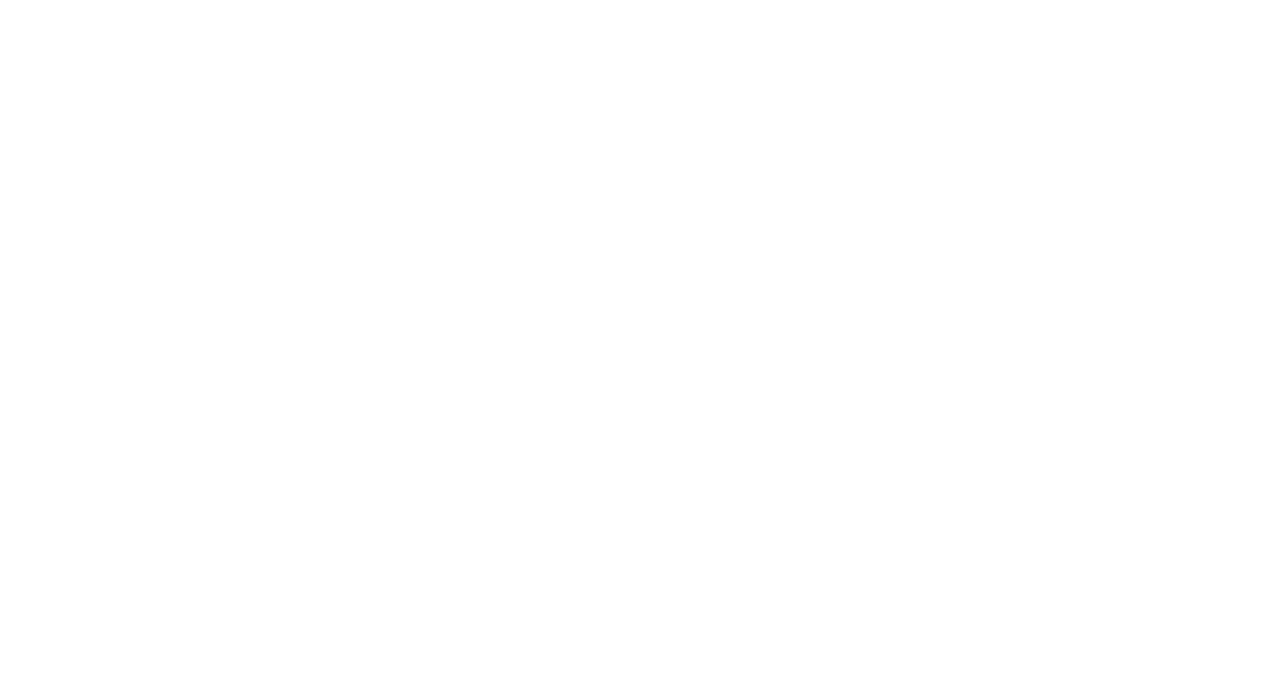
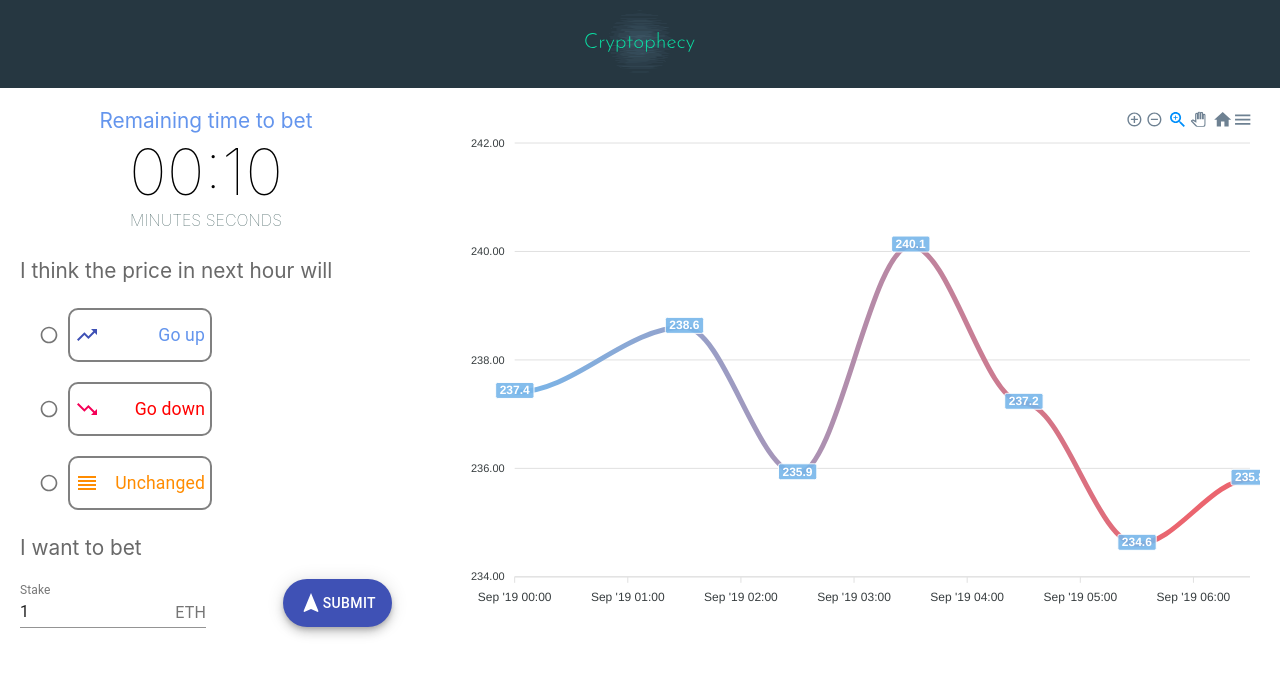
Before and after one commit to pppeiie/Weather_Holy_Wars, a React (Create React App) app in the folder frontend/: page / in a window 1280 px wide. Shown: the top 676 px of the page. Built offline with nearby package versions, Linux system fonts and the light colour scheme.

Commit message:
feat: implement price chart component

```diff
--- a/frontend/package.json
+++ b/frontend/package.json
@@ -11,6 +11,7 @@
     "apexcharts": "^3.19.3",
     "react": "^16.13.1",
     "react-apexcharts": "^1.3.7",
+    "react-countdown": "^2.2.1",
     "react-dom": "^16.13.1",
     "react-redux": "^7.2.0",
     "react-router-dom": "^5.2.0",
@@ -19,7 +20,8 @@
     "redux-logger": "^3.0.6",
     "redux-saga": "^1.1.3",
     "redux-thunk": "^2.3.0",
-    "reselect": "^4.0.0"
+    "reselect": "^4.0.0",
+    "styled-components": "^5.1.1"
   },
   "scripts": {
     "start": "react-scripts start",
--- a/frontend/src/App.js
+++ b/frontend/src/App.js
@@ -1,9 +1,17 @@
 import React from 'react';
+
+import Header from './components/header/header.component';
+import HomePage from './pages/homepage/homepage.component';
 
 import './App.css';
 
 function App() {
-  return <div className='App'></div>;
+  return (
+    <div className='App'>
+      <Header />
+      <HomePage />
+    </div>
+  );
 }
 
 export default App;
--- /dev/null
+++ b/frontend/src/components/price-chart/price-chart.component.jsx
@@ -0,0 +1,111 @@
+import React, { useState, useEffect } from 'react';
+
+import Chart from 'react-apexcharts';
+
+import { PriceChartContainer } from './price-chart.styles';
+
+const PriceChart = () => {
+  const initialOptions = {
+    chart: {
+      id: 'price-chart',
+      zoom: {
+        type: 'x',
+        enabled: true
+      }
+    },
+    colors: ['#77B6EA'],
+    dataLabels: {
+      enabled: true
+    },
+    stroke: {
+      curve: 'smooth'
+    },
+    title: {
+      text: '',
+      align: 'center',
+      style: {
+        fontSize: '20px',
+        color: '#2471A3'
+      }
+    },
+    fill: {
+      type: 'gradient',
+      gradient: {
+        shadeIntensity: 1,
+        colorStops: [
+          {
+            offset: 0,
+            color: '#77B6EA',
+            opacity: 1
+          },
+          {
+            offset: 90,
+            color: '#EB656F', // #545454
+            opacity: 1
+          }
+        ]
+      }
+    },
+    xaxis: {
+      categories: [],
+      type: 'datetime',
+      labels: {
+        format: "MMM 'dd HH:mm"
+      },
+      title: {
+        style: {
+          color: '#148F77',
+          fontSize: '18px'
+        }
+      }
+    },
+    yaxis: {
+      decimalsInFloat: 2,
+      title: {
+        style: {
+          color: '#148F77',
+          fontSize: '18px'
+        }
+      },
+      tickAmount: 5
+    }
+  };
+
+  const [options, setOptions] = useState(initialOptions);
+  const [series, setSeries] = useState([]);
+
+  useEffect(() => {
+    const sampleTimes = [
+      '2018-09-19T00:00:00.000Z',
+      '2018-09-19T01:30:00.000Z',
+      '2018-09-19T02:30:00.000Z',
+      '2018-09-19T03:30:00.000Z',
+      '2018-09-19T04:30:00.000Z',
+      '2018-09-19T05:30:00.000Z',
+      '2018-09-19T06:30:00.000Z'
+    ];
+
+    const samplePrices = [
+      {
+        name: 'ETH / USD',
+        data: [237.4, 238.6, 235.9, 240.1, 237.2, 234.6, 235.8]
+      }
+    ];
+
+    setOptions(options => ({
+      ...options,
+      xaxis: {
+        categories: sampleTimes
+      }
+    }));
+    setSeries(samplePrices);
+  }, []);
+
+  return (
+    <PriceChartContainer>
+      <Chart options={options} series={series} type='line' width='100%' />
+    </PriceChartContainer>
+  );
+};
+
+export default PriceChart;
--- /dev/null
+++ b/frontend/src/components/price-chart/price-chart.styles.jsx
@@ -0,0 +1,5 @@
+import styled from 'styled-components';
+
+export const PriceChartContainer = styled.div`
+  width: 65%;
+`;
--- /dev/null
+++ b/frontend/src/pages/homepage/homepage.component.jsx
@@ -0,0 +1,15 @@
+import React from 'react';
+
+import PricePredictionBox from '../../components/price-prediction-box/price-prediction-box.component';
+import PriceChart from '../../components/price-chart/price-chart.component';
+
+import { HomePageContainer } from './homepage.styles';
+
+const HomePage = () => (
+  <HomePageContainer>
+    <PricePredictionBox />
+    <PriceChart />
+  </HomePageContainer>
+);
+
+export default HomePage;
--- /dev/null
+++ b/frontend/src/pages/homepage/homepage.styles.jsx
@@ -0,0 +1,7 @@
+import styled from 'styled-components';
+
+export const HomePageContainer = styled.div`
+  margin: 20px;
+  display: flex;
+  justify-content: space-between;
+`;
```
